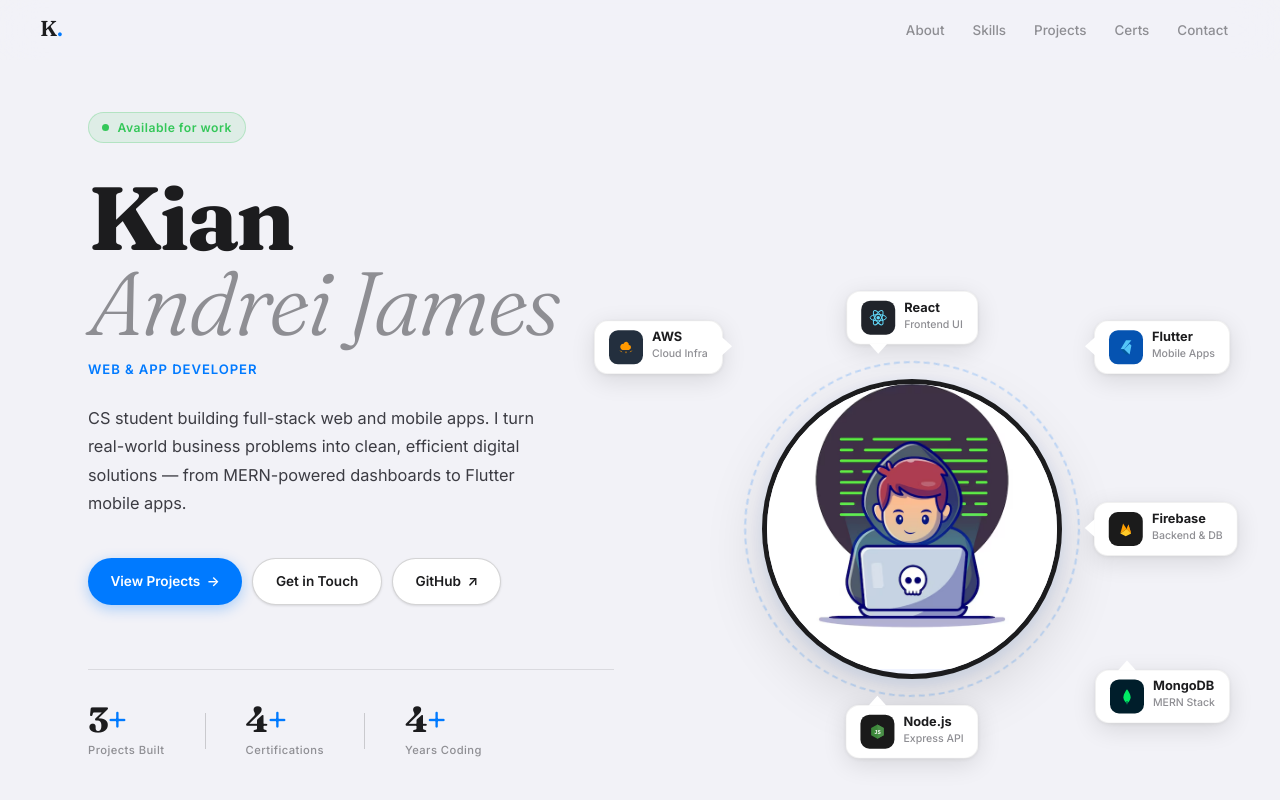
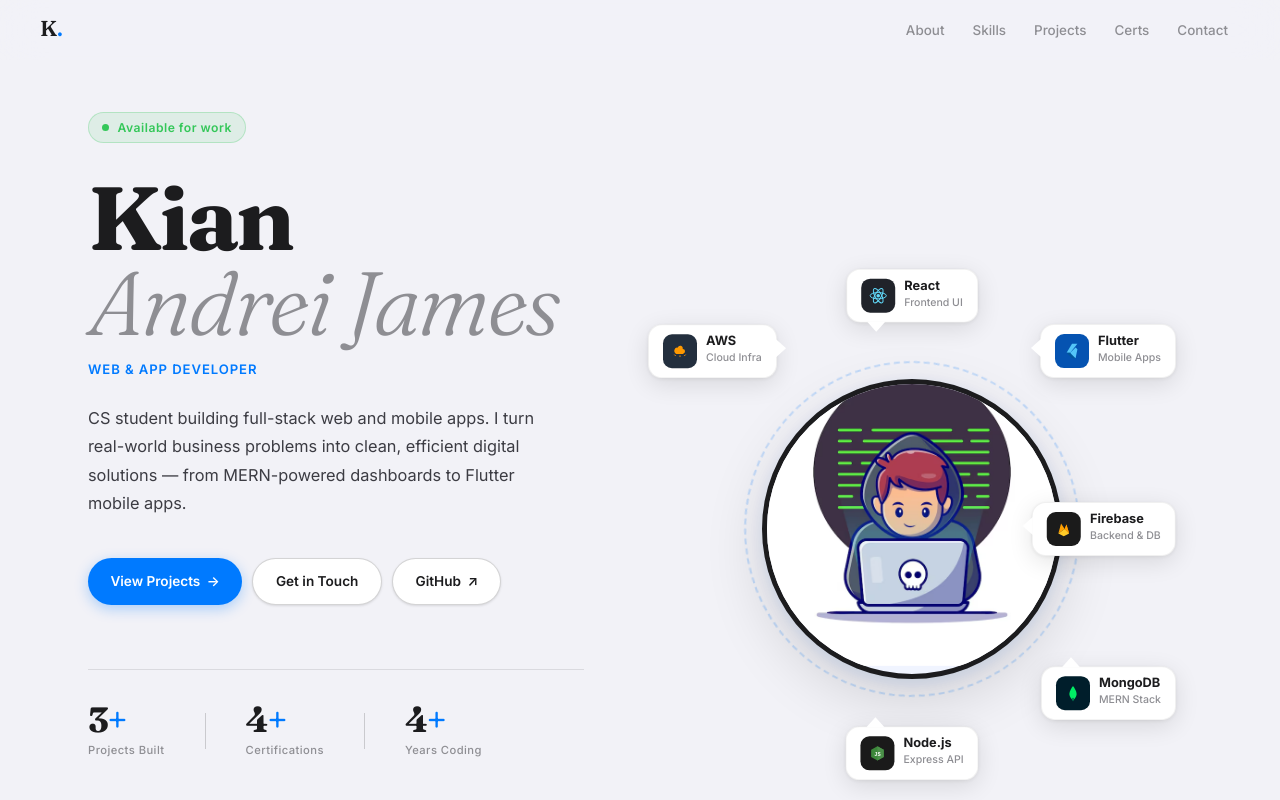
Before and after one commit to Kian-James/My-Portfolio, a React (Vite) app: page / in a window 1280 px wide. Shown: the top 800 px of the page. Built offline with nearby package versions, Linux system fonts and the light colour scheme.

Commit message:
herochange

```diff
--- a/src/components/Hero.module.css
+++ b/src/components/Hero.module.css
@@ -131,57 +131,58 @@
 }
 
 /* ══════════════════════════════════
-   RIGHT — Avatar + Bubbles
+   RIGHT — Avatar scene
+   The outer container is 560×560.
+   The circle (300px) is centered inside it.
+   Bubbles are placed relative to the 560×560 box.
+   Circle center = (280, 280).
    ══════════════════════════════════ */
 
-/* The wrap is the true center — all bubble positions are relative to it */
 .avatarWrap {
   position: relative;
-  width: 300px;
-  height: 300px;
+  width: 560px;
+  height: 560px;
   flex-shrink: 0;
   animation: fadeUp 0.6s 0.2s ease both;
-  /* Large margin gives room for all 6 bubbles to spread out */
-  margin-top: 20px;
-  margin-bottom: 20px;
-  margin-right: 130px;
-  margin-left: 100px;
 }
 
-/* Spinning dashed orbit ring */
+/* Spinning dashed orbit ring — centered in the 560 box */
 .orbitRing {
   position: absolute;
-  inset: -18px;
+  top: 50%; left: 50%;
+  width: 336px; height: 336px;
+  margin-top: -168px; margin-left: -168px;
   border-radius: 50%;
   border: 2px dashed rgba(0,122,255,0.2);
   animation: spinRing 28s linear infinite;
   pointer-events: none;
+  z-index: 1;
 }
 @keyframes spinRing { to { transform: rotate(360deg); } }
 
-/* The circle */
+/* Circle — centered in the 560 box */
 .avatarCircle {
-  width: 300px;
-  height: 300px;
+  position: absolute;
+  top: 50%; left: 50%;
+  width: 300px; height: 300px;
+  margin-top: -150px; margin-left: -150px;
   border-radius: 50%;
   border: 5px solid #1C1C1E;
   overflow: hidden;
   background: #f0f4ff;
   box-shadow: 0 20px 60px rgba(0,0,0,0.14), 0 4px 16px rgba(0,122,255,0.1);
-  position: relative;
   z-index: 2;
 }
 
-/* Image — shifted up so character sits higher in circle */
 .avatarImg {
   width: 100%;
   height: 100%;
   object-fit: cover;
-  object-position: center 20%;
-  transform: scale(1.15) translateY(-8%);
+  object-position: center 15%;
+  transform: scale(1.18) translateY(-10%);
 }
 
-/* ── Shared bubble styles ── */
+/* ── Shared bubble ── */
 .bubble {
   position: absolute;
   display: flex;
@@ -205,105 +206,105 @@
 .bubbleName { font-size: 0.8rem; font-weight: 700; color: #1C1C1E; line-height: 1; }
 .bubbleSub  { font-size: 0.66rem; color: #8E8E93; font-weight: 500; }
 
-/* Tail arrows */
+/* Tails */
 .bubbleTail { position: absolute; width: 0; height: 0; }
 .tailBottom {
-  bottom: -10px; left: 22px;
+  bottom: -10px; left: 20px;
   border-left: 9px solid transparent; border-right: 9px solid transparent;
   border-top: 10px solid white;
 }
 .tailTop {
-  top: -10px; left: 22px;
+  top: -10px; left: 20px;
   border-left: 9px solid transparent; border-right: 9px solid transparent;
   border-bottom: 10px solid white;
 }
 .tailRight {
-  right: -10px; top: 16px;
+  right: -10px; top: 14px;
   border-top: 9px solid transparent; border-bottom: 9px solid transparent;
   border-left: 10px solid white;
 }
 .tailLeft {
-  left: -10px; top: 16px;
+  left: -10px; top: 14px;
   border-top: 9px solid transparent; border-bottom: 9px solid transparent;
   border-right: 10px solid white;
 }
 
-/* ══════════════════════════════════
-   BUBBLE POSITIONS — evenly spread
-   Clock positions around the circle:
-   12 o'clock = top-center
-   2 o'clock  = top-right
-   4 o'clock  = right
-   6 o'clock  = bottom-center
-   8 o'clock  = bottom-left
-   10 o'clock = top-left
-   ══════════════════════════════════ */
+/*
+  Bubble placement — all coords are within the 560×560 container.
+  Circle center is at (280, 280). Radius = 150px.
 
-/* React — 12 o'clock (top center) */
+  React    — top center       → 12 o'clock
+  Flutter  — top right        → 2 o'clock
+  Firebase — middle right     → 3 o'clock
+  MongoDB  — bottom right     → 5 o'clock
+  Node.js  — bottom center    → 6 o'clock
+  AWS      — top left         → 10 o'clock
+*/
+
+/* React — 12 o'clock: center-top, bubble centered above circle */
 .bubbleTop {
-  top: -88px;
   left: 50%;
+  top: 20px;
   transform: translateX(-50%);
-  animation: floatUD 3.0s ease-in-out infinite;
+  animation: floatY 3.0s ease-in-out infinite;
 }
 
-/* Flutter — 2 o'clock (top right) */
-.bubbleTopRight {
-  top: -52px;
-  right: -168px;
-  animation: floatUD 3.4s ease-in-out infinite 0.5s;
+/* AWS — 10 o'clock: upper-left */
+.bubbleTopLeft {
+  left: 16px;
+  top: 80px;
+  animation: floatY 3.1s ease-in-out infinite 0.8s;
 }
 
-/* Firebase — 4 o'clock (right) */
-.bubbleRight {
-  top: 50%;
-  right: -176px;
-  transform: translateY(-50%);
-  animation: floatLR 2.9s ease-in-out infinite 0.2s;
+/* Flutter — 2 o'clock: upper-right */
+.bubbleTopRight {
+  right: 16px;
+  top: 80px;
+  animation: floatY 3.4s ease-in-out infinite 0.3s;
 }
 
-/* MongoDB — 6 o'clock (bottom right) */
-.bubbleBottomRight {
-  bottom: -52px;
-  right: -168px;
-  animation: floatUD 3.3s ease-in-out infinite 0.8s;
+/* Firebase — 3 o'clock: middle-right */
+.bubbleRight {
+  right: 16px;
+  top: 50%;
+  transform: translateY(-50%);
+  animation: floatX 2.9s ease-in-out infinite 0.6s;
 }
 
-/* Node.js — 6 o'clock (bottom center) */
-.bubbleBottom {
-  bottom: -88px;
-  left: 50%;
-  transform: translateX(-50%);
-  animation: floatUD 3.7s ease-in-out infinite 0.3s;
+/* MongoDB — 5 o'clock: lower-right */
+.bubbleBottomRight {
+  right: 16px;
+  bottom: 80px;
+  animation: floatY 3.3s ease-in-out infinite 1.1s;
 }
 
-/* AWS — 10 o'clock (top left) */
-.bubbleTopLeft {
-  top: -52px;
-  left: -168px;
-  animation: floatUD 3.1s ease-in-out infinite 1s;
+/* Node.js — 6 o'clock: center-bottom */
+.bubbleBottom {
+  left: 50%;
+  bottom: 20px;
+  transform: translateX(-50%);
+  animation: floatY 3.7s ease-in-out infinite 0.4s;
 }
 
 /* Float animations */
-@keyframes floatUD {
+@keyframes floatY {
   0%, 100% { transform: translateX(var(--tx, -50%)) translateY(0px); }
   50%       { transform: translateX(var(--tx, -50%)) translateY(-9px); }
 }
-@keyframes floatLR {
+@keyframes floatX {
   0%, 100% { transform: translateY(-50%) translateX(0px); }
   50%       { transform: translateY(-50%) translateX(-6px); }
 }
-
-/* Override transform for non-centered bubbles */
-.bubbleTopRight, .bubbleBottomRight, .bubbleTopLeft { --tx: 0px; }
+/* non-centered bubbles don't use translateX */
+.bubbleTopLeft, .bubbleTopRight, .bubbleBottomRight { --tx: 0px; }
 
 /* ── Responsive ── */
 @media (max-width: 1100px) {
-  .avatarWrap { margin-right: 110px; margin-left: 80px; }
+  .avatarWrap { width: 480px; height: 480px; }
 }
 @media (max-width: 860px) {
-  .inner { grid-template-columns: 1fr; gap: 2rem; }
-  .avatarWrap { order: -1; margin: 80px auto; }
+  .inner { grid-template-columns: 1fr; }
+  .avatarWrap { order: -1; margin: 0 auto; width: 380px; height: 380px; }
   .hero { padding: 5.5rem 1.5rem 4rem; }
   .stats { gap: 1.5rem; }
   .ctas { flex-direction: column; }
```
